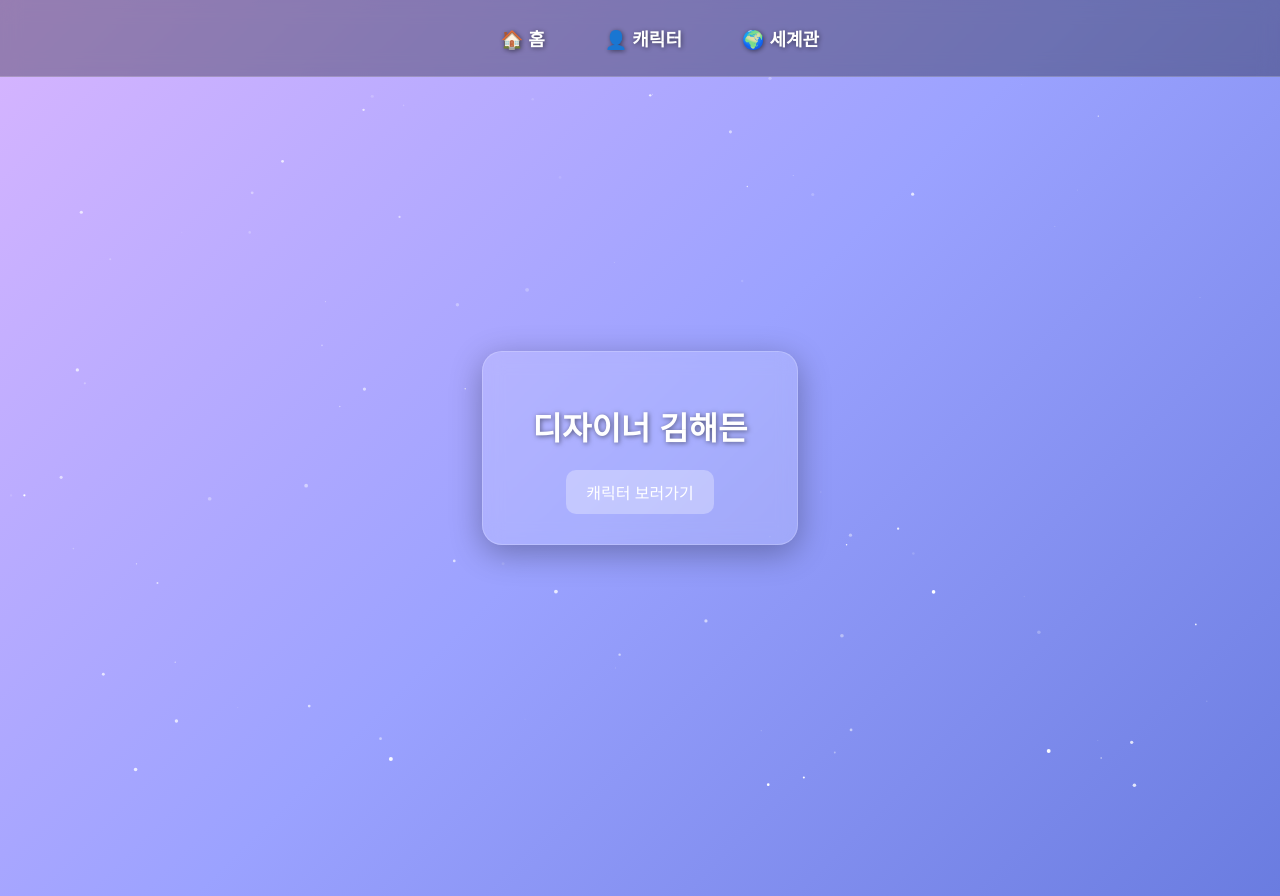
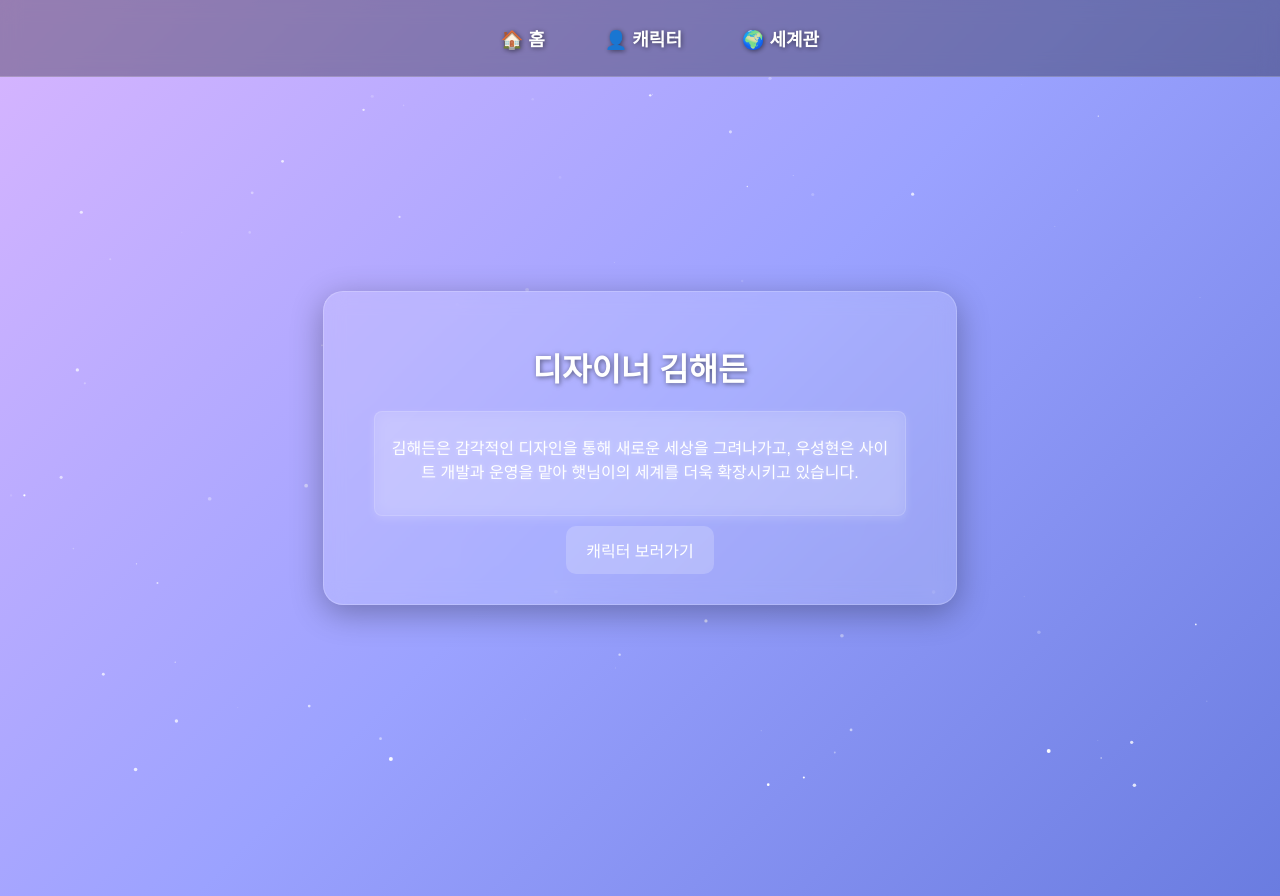
Before and after one commit to noogooz/haedeun-project, a React (Vite) app: page / in a window 1280 px wide. Built offline with nearby package versions, Linux system fonts and the light colour scheme.

Commit message:
홈 페이지 소개글 스타일 수정

```diff
--- a/src/Home.jsx
+++ b/src/Home.jsx
@@ -1,7 +1,7 @@
 import React from "react";
 import { Link } from "react-router-dom";
 import { motion } from "framer-motion";
-import "./style.css"; // ✅ 스타일을 styles.css에서 가져옴
+import "./style.css"; // ✅ 스타일 적용
 
 export default function Home() {
   const playSound = () => {
@@ -12,14 +12,28 @@ export default function Home() {
 
   return (
     <div className="home-container">
-      <div className="home-box"> {/* ✅ 네모 박스 스타일 적용 */}
+      <div className="home-box"> {/* ✅ 네모 박스 유지 */}
         <motion.h1
           initial={{ opacity: 0, y: -20 }}
           animate={{ opacity: 1, y: 0 }}
           transition={{ duration: 1 }}
+          className="home-title"
         >
           디자이너 김해든
         </motion.h1>
+
+        {/* ✅ 소개 박스를 감싸는 컨테이너 추가 */}
+        <motion.div
+          initial={{ opacity: 0, y: 10 }}
+          animate={{ opacity: 1, y: 0 }}
+          transition={{ duration: 1.2, delay: 0.5 }}
+          className="home-intro-box"
+        >
+          <p className="home-intro">
+            김해든은 감각적인 디자인을 통해 새로운 세상을 그려나가고,
+            우성현은 사이트 개발과 운영을 맡아 햇님이의 세계를 더욱 확장시키고 있습니다.
+          </p>
+        </motion.div>
 
         <Link to="/characters">
           <motion.button
--- a/src/style.css
+++ b/src/style.css
@@ -1093,3 +1093,106 @@ body {
     text-align: center;
   }
 }
+.home-intro {
+  font-size: 1.2rem;
+  color: rgba(255, 255, 255, 0.85);
+  text-align: center;
+  max-width: 600px;
+  margin-top: 10px;
+  text-shadow: 0px 0px 8px rgba(255, 255, 255, 0.5);
+  line-height: 1.6;
+}
+/* 🔥 소개 박스를 감싸는 카드 스타일 */
+.home-intro-box {
+  background: rgba(255, 255, 255, 0.1); /* ✅ 유리 느낌의 반투명 배경 */
+  backdrop-filter: blur(12px); /* ✅ 블러 효과 추가 */
+  padding: 20px;
+  border-radius: 15px;
+  box-shadow: 0px 4px 12px rgba(255, 255, 255, 0.2);
+  max-width: 600px;
+  text-align: center;
+  margin-top: 15px;
+  border: 1px solid rgba(255, 255, 255, 0.3);
+}
+
+/* 🔥 소개 글씨 스타일 */
+.home-intro {
+  font-size: 1.2rem;
+  color: rgba(255, 255, 255, 0.9);
+  line-height: 1.6;
+  text-shadow: 0px 0px 8px rgba(255, 255, 255, 0.5);
+}
+
+/* 🔥 소개 박스를 감싸는 카드 스타일 (테두리 크기 줄임) */
+.home-intro-box {
+  background: rgba(255, 255, 255, 0.1); /* ✅ 유리 느낌의 반투명 배경 */
+  backdrop-filter: blur(10px); /* ✅ 블러 효과 유지 */
+  padding: 15px; /* ✅ 패딩을 20px → 15px로 줄임 */
+  border-radius: 10px; /* ✅ 둥근 모서리를 조금 줄임 */
+  box-shadow: 0px 3px 10px rgba(255, 255, 255, 0.15); /* ✅ 그림자 크기 약간 축소 */
+  max-width: 550px; /* ✅ 최대 너비를 600px → 550px로 줄임 */
+  text-align: center;
+  margin-top: 10px; /* ✅ 위쪽 간격 약간 줄임 */
+  border: 1px solid rgba(255, 255, 255, 0.2); /* ✅ 테두리 두께를 살짝 줄임 */
+}
+
+/* 🔥 소개 글씨 스타일 */
+.home-intro {
+  font-size: 1.1rem; /* ✅ 글씨 크기를 살짝 줄여서 더 조화롭게 */
+  color: rgba(255, 255, 255, 0.9);
+  line-height: 1.5; /* ✅ 줄 간격 약간 조정 */
+  text-shadow: 0px 0px 6px rgba(255, 255, 255, 0.4); /* ✅ 텍스트 그림자 조정 */
+}
+/* 🔥 소개 박스 스타일 (더 작게 조정) */
+.home-intro-box {
+  background: rgba(255, 255, 255, 0.1); /* ✅ 유리 느낌의 반투명 배경 */
+  backdrop-filter: blur(8px); /* ✅ 블러 효과 유지 */
+  padding: 12px; /* ✅ 패딩을 15px → 12px로 줄임 */
+  border-radius: 8px; /* ✅ 둥근 모서리를 10px → 8px로 축소 */
+  box-shadow: 0px 3px 8px rgba(255, 255, 255, 0.15); /* ✅ 그림자 크기 약간 축소 */
+  max-width: 500px; /* ✅ 최대 너비를 550px → 500px로 줄임 */
+  text-align: center;
+  margin-top: 8px; /* ✅ 위쪽 간격 약간 더 줄임 */
+  border: 1px solid rgba(255, 255, 255, 0.15); /* ✅ 테두리 두께 더 줄임 */
+}
+
+/* 🔥 소개 글씨 스타일 */
+.home-intro {
+  font-size: 1rem; /* ✅ 글씨 크기를 1.1rem → 1rem로 살짝 줄임 */
+  color: rgba(255, 255, 255, 0.9);
+  line-height: 1.5; /* ✅ 줄 간격 유지 */
+  text-shadow: 0px 0px 4px rgba(255, 255, 255, 0.3); /* ✅ 텍스트 그림자 조정 */
+}
+/* 🔥 소개 박스 스타일 (더 여유롭게 조정) */
+.home-intro-box {
+  background: rgba(255, 255, 255, 0.1); /* ✅ 유리 느낌의 반투명 배경 */
+  backdrop-filter: blur(8px); /* ✅ 블러 효과 유지 */
+  padding: 15px; /* ✅ 패딩을 12px → 15px로 늘림 (더 넉넉하게) */
+  border-radius: 8px;
+  box-shadow: 0px 3px 8px rgba(255, 255, 255, 0.15);
+  max-width: 500px;
+  text-align: center;
+  margin-top: 10px; /* ✅ 위쪽 여백 유지 */
+  border: 1px solid rgba(255, 255, 255, 0.15);
+}
+
+/* 🔥 소개 글씨 스타일 */
+.home-intro {
+  font-size: 1rem;
+  color: rgba(255, 255, 255, 0.9);
+  line-height: 1.5;
+  text-shadow: 0px 0px 4px rgba(255, 255, 255, 0.3);
+  margin-bottom: 15px; /* ✅ 하단 여백 추가 (버튼과의 간격 확보) */
+}
+
+/* 🔥 캐릭터 보러가기 버튼 */
+.home-box button {
+  background: rgba(255, 255, 255, 0.2);
+  border: none;
+  padding: 12px 20px;
+  border-radius: 10px;
+  cursor: pointer;
+  font-size: 16px;
+  transition: 0.3s;
+  margin-top: 10px; /* ✅ 버튼과 소개글 박스 사이 여백 추가 */
+}
```
